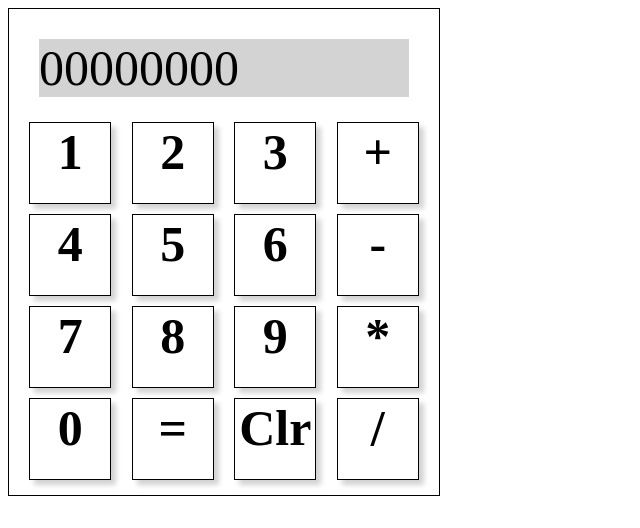
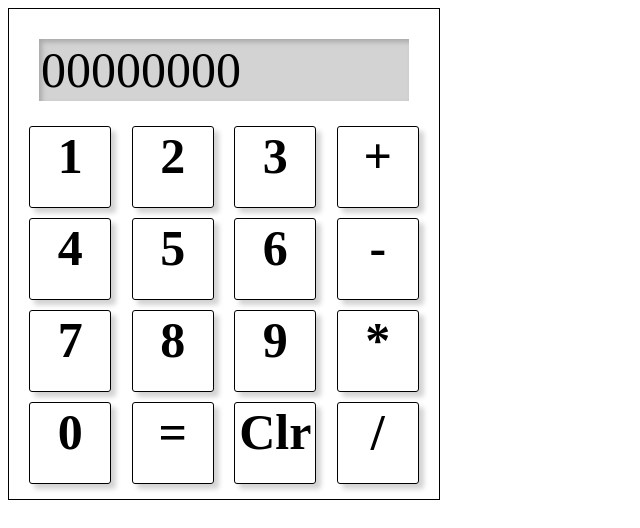
Before and after one commit to NJRFirstOfHisName/calcuator, a plain HTML site: page index.html in a window 1280 px wide. Shown: the whole page, without its empty margins (0-640 px from the left). Drawn offline with Linux system fonts and the light colour scheme.

Commit message:
Added a few shadows and rounded edges to GUI

```diff
--- a/index.html
+++ b/index.html
@@ -13,25 +13,25 @@
         border: 1px solid black; padding: 10px">
         <div id="display" style="background-color: lightgray; font-size: 50px;
             margin: 20px">00000000</div>
-        <div id="row1" style="display: flex; justify-content: space-around;">
+        <div class="row" style="display: flex; justify-content: space-around;">
             <div class="numBtn btn">1</div>
             <div class="numBtn btn">2</div>
             <div class="numBtn btn">3</div>
             <div class="opBtn btn">+</div>
         </div>
-        <div id="row2" style="display: flex; justify-content: space-around;">
+        <div class="row" style="display: flex; justify-content: space-around;">
             <div class="numBtn btn">4</div>
             <div class="numBtn btn">5</div>
             <div class="numBtn btn">6</div>
             <div class="opBtn btn">-</div>
         </div>
-        <div id="row3" style="display: flex; justify-content: space-around;">
+        <div class="row" style="display: flex; justify-content: space-around;">
             <div class="numBtn btn">7</div>
             <div class="numBtn btn">8</div>
             <div class="numBtn btn">9</div>
             <div class="opBtn btn">*</div>
         </div>
-        <div id="row4" style="display: flex; justify-content: space-around;">
+        <div class="row" style="display: flex; justify-content: space-around;">
             <div class="numBtn btn">0</div>
             <div class="eqBtn btn">=</div>
             <div class="clrBtn btn">Clr</div>
--- a/styles.css
+++ b/styles.css
@@ -1,4 +1,4 @@
-div div div {
+.btn {
     margin: 5px;
     font-size: 50px;
     font-weight: bold;
@@ -7,4 +7,10 @@ div div div {
     height: 80px;
     text-align: center;
     box-shadow: 5px 5px 5px lightgray;
+    border-radius: 3px;
 }
+
+#display {
+    box-shadow: inset 3px 3px 5px darkgray;
+    padding: 2px;
+}
```
